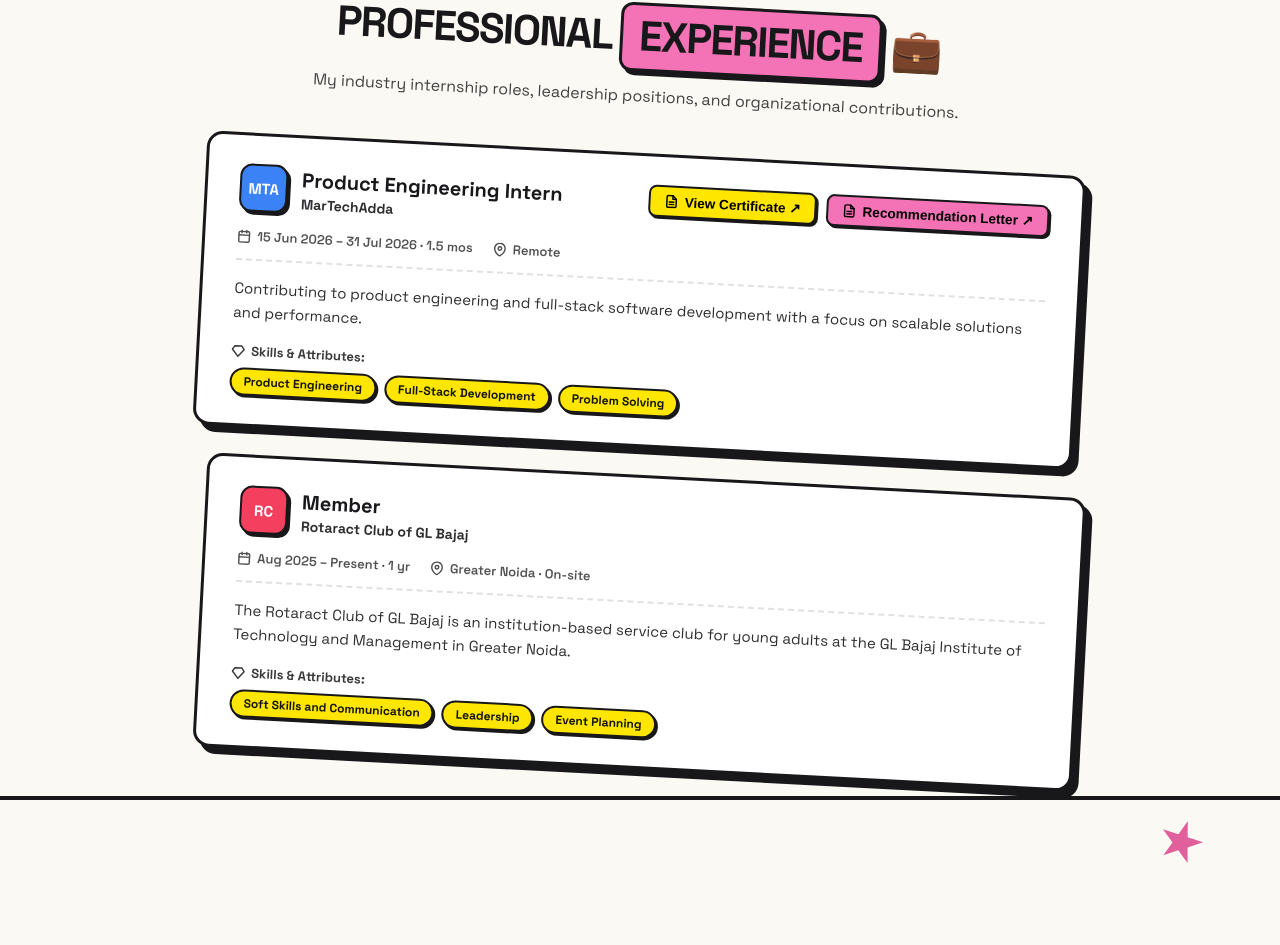
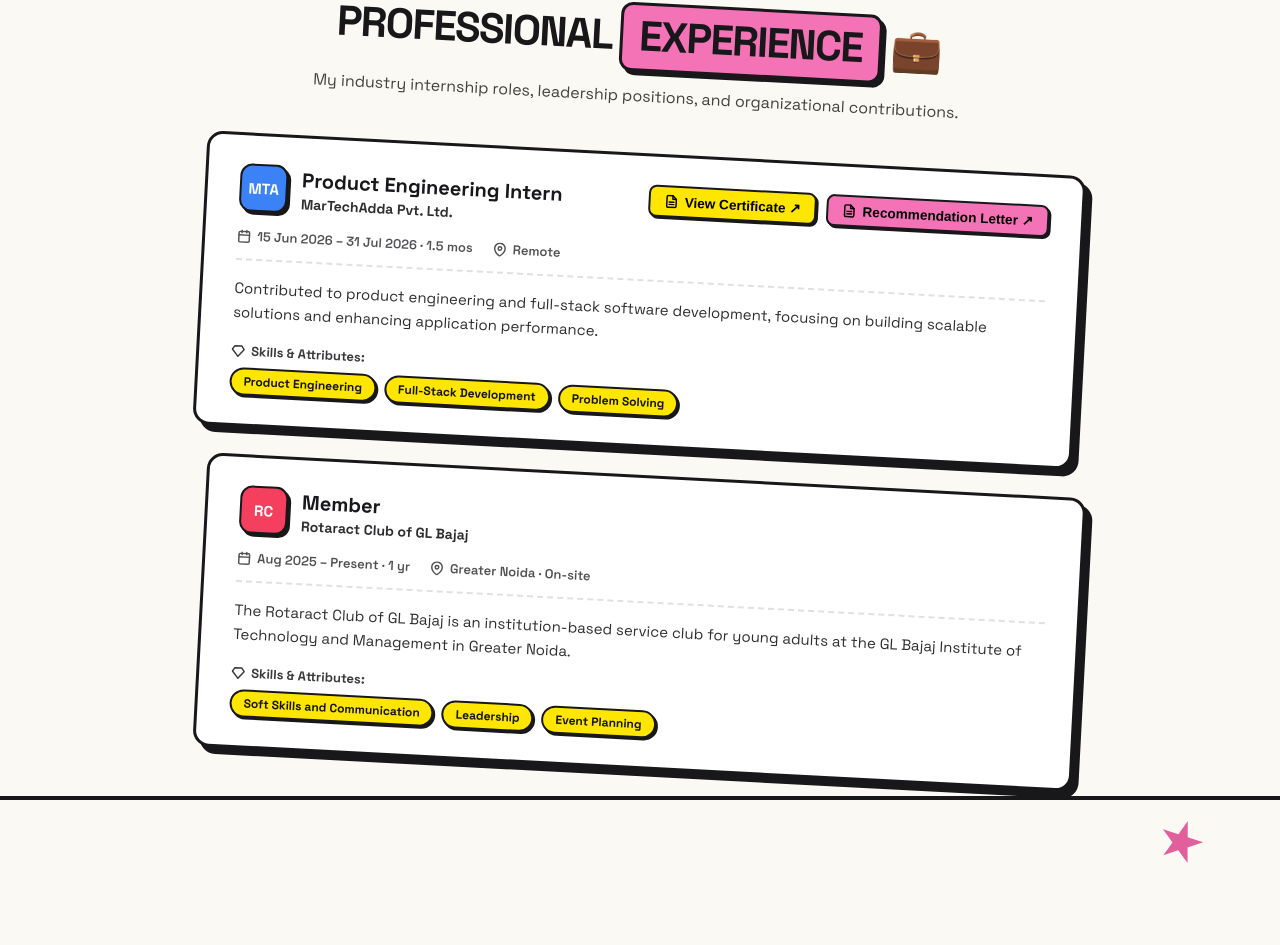
Before and after one commit to Namansaini2531/Portfolio, a React (Vite) app: page / in a window 1280 px wide. Shown: the part 2192-3137 px from the top of the page. Built offline with nearby package versions, Linux system fonts and the light colour scheme.

Commit message:
feat: add Experience component with career history and certificate modals

```diff
--- a/src/components/Experience.jsx
+++ b/src/components/Experience.jsx
@@ -4,10 +4,10 @@
 const EXPERIENCES = [
   {
     role: 'Product Engineering Intern',
-    company: 'MarTechAdda',
+    company: 'MarTechAdda Pvt. Ltd.',
     duration: '15 Jun 2026 – 31 Jul 2026 · 1.5 mos',
     location: 'Remote',
-    description: 'Contributing to product engineering and full-stack software development with a focus on scalable solutions and performance.',
+    description: 'Contributed to product engineering and full-stack software development, focusing on building scalable solutions and enhancing application performance.',
     skills: ['Product Engineering', 'Full-Stack Development', 'Problem Solving'],
     certImg: '/martechadda-certificate.webp',
     certificateUrl: 'https://pooshti.martechadda.com/verify/CRTI-9421-L5HX',
```
